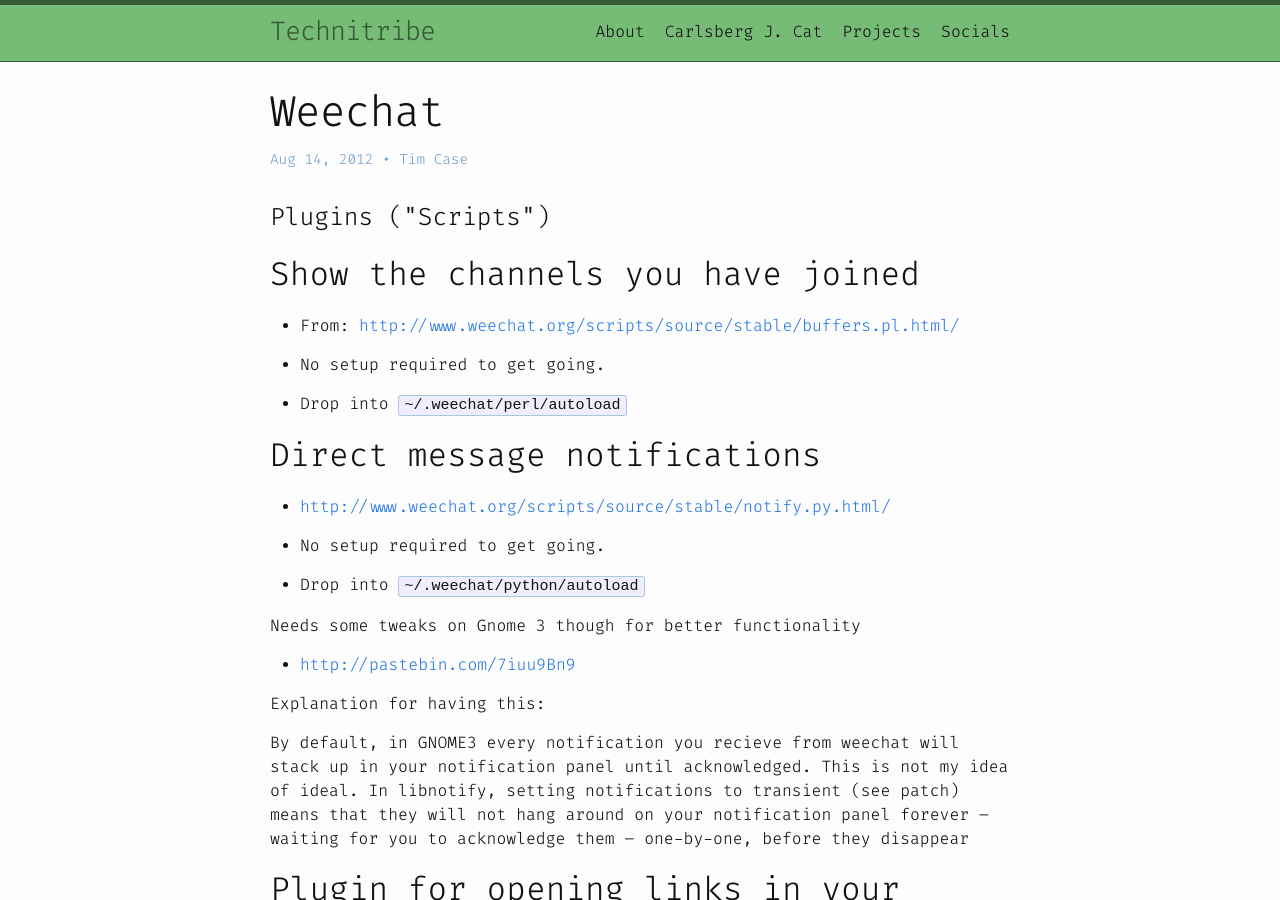
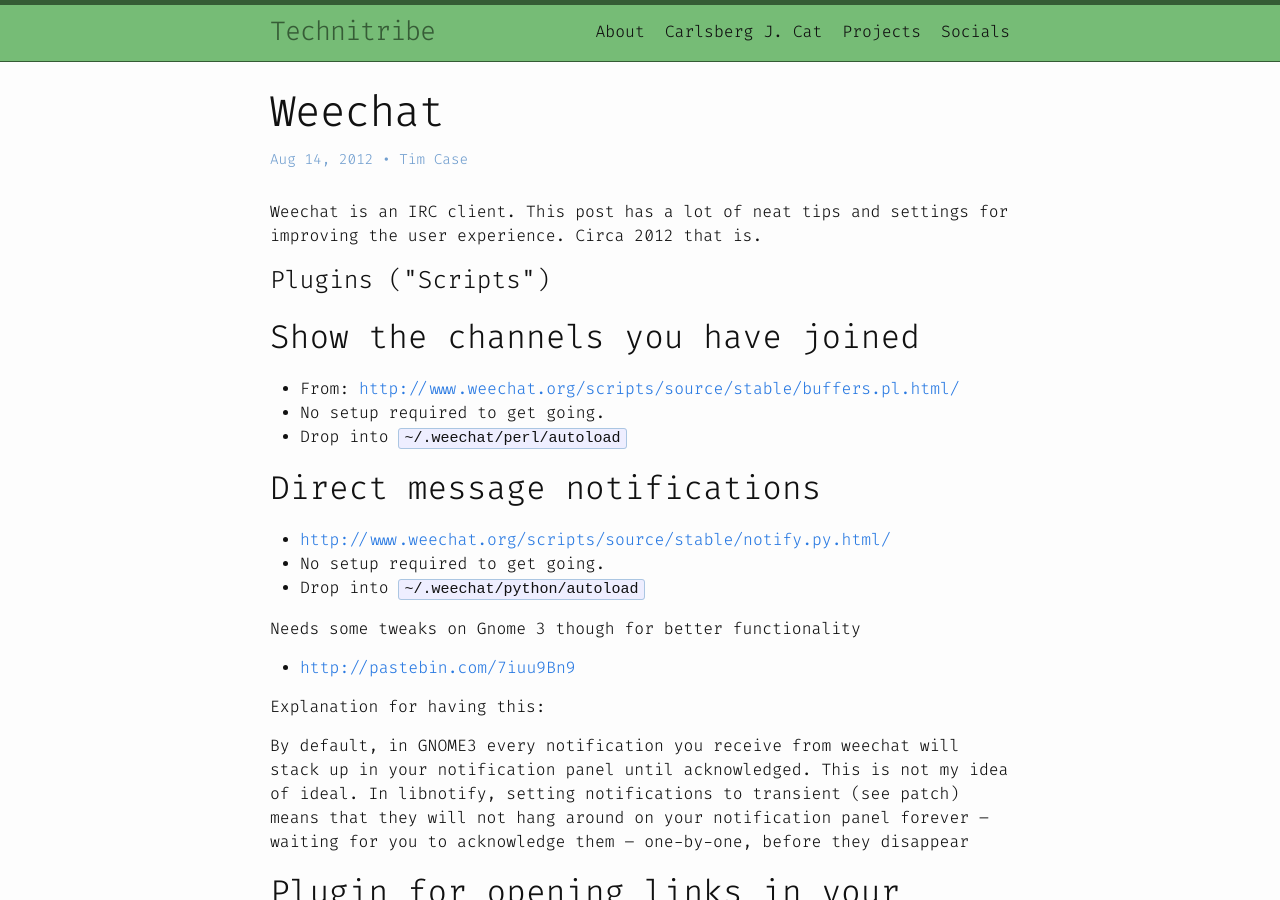
Before and after one commit to timlnx/blog.lnx.cx, a Jekyll site: the page built from _posts/2012-08-14-weechat.markdown, in a window 1280 px wide and 900 px high. Built offline with Jekyll 4.4.1, drawn with Linux system fonts in a browser that asks for light colours; some of the changed text lies outside the part shown.

Commit message:
Fix formatting in ancient weechat post

```diff
--- a/_posts/2012-08-14-weechat.markdown
+++ b/_posts/2012-08-14-weechat.markdown
@@ -10,75 +10,41 @@
 - weehcat
 ---
 
+Weechat is an IRC client. This post has a lot of neat tips and settings for improving the user experience. Circa 2012 that is.
+
 # Plugins ("Scripts")
-
-
-
 
 ## Show the channels you have joined
 
-
-
-
-
-
-  * From: [http://www.weechat.org/scripts/source/stable/buffers.pl.html/](http://www.weechat.org/scripts/source/stable/buffers.pl.html/)
-
-
-
-
-  * No setup required to get going.
-
-
-
-
-  * Drop into `~/.weechat/perl/autoload`
+* From: [http://www.weechat.org/scripts/source/stable/buffers.pl.html/](http://www.weechat.org/scripts/source/stable/buffers.pl.html/)
+* No setup required to get going.
+* Drop into `~/.weechat/perl/autoload`
 
 
 
 
 ## Direct message notifications
 
-
-
-
-
-
-  * [http://www.weechat.org/scripts/source/stable/notify.py.html/](http://www.weechat.org/scripts/source/stable/notify.py.html/)
-
-
-  * No setup required to get going.
-
-
-  * Drop into `~/.weechat/python/autoload`
+* [http://www.weechat.org/scripts/source/stable/notify.py.html/](http://www.weechat.org/scripts/source/stable/notify.py.html/)
+* No setup required to get going.
+* Drop into `~/.weechat/python/autoload`
 
 
 Needs some tweaks on Gnome 3 though for better functionality
-
-
-  * [http://pastebin.com/7iuu9Bn9](http://pastebin.com/7iuu9Bn9)
+* [http://pastebin.com/7iuu9Bn9](http://pastebin.com/7iuu9Bn9)
 
 
 Explanation for having this:
 
-By default, in GNOME3 every notification you recieve from weechat will stack up in your notification panel until acknowledged. This is not my idea of ideal. In libnotify, setting notifications to transient (see patch) means that they will not hang around on your notification panel forever -- waiting for you to acknowledge them -- one-by-one, before they disappear
+By default, in GNOME3 every notification you receive from weechat will stack up in your notification panel until acknowledged. This is not my idea of ideal. In libnotify, setting notifications to transient (see patch) means that they will not hang around on your notification panel forever -- waiting for you to acknowledge them -- one-by-one, before they disappear
 
 
 ## Plugin for opening links in your browser
 
+* From: [http://www.weechat.org/scripts/source/stable/urlgrab.py.html/](http://www.weechat.org/scripts/source/stable/urlgrab.py.html/)
+* Useful with a `/open` alias, see the aliases section below.
 
-
-
-
-
-  * From: [http://www.weechat.org/scripts/source/stable/urlgrab.py.html/](http://www.weechat.org/scripts/source/stable/urlgrab.py.html/)
-
-
-  * Useful with a `/open` alias, see the aliases section below.
-
-
-  * Drop into  `~/.weechat/python/autoload`
-
+* Drop into  `~/.weechat/python/autoload`
 
 Why not just click the links normally? Presumably, you're running weechat in a terminal, this will cause long links to hard-wrap around the screen. When the links are hard-wrapped like this it causes the clickable portion of the URL to become truncated (you won't be able to click the full url).
 
@@ -89,60 +55,29 @@
 
 # Built-In Keybindings
 
-
-
-
 ## Go to the buffer I was last pinged in
 
-
-
-
-
-
-  * `Alt + a`
-
-
-
+* `Alt + a`
 
 ## Go to buffer #
 
+* `Alt + #`
 
+* Usage:
 
+  * `Alt + 5`
 
-
-
-  * `Alt + #`
-
-
-  * Usage:
-
-
-    * `Alt + 5`
-
-
-
-
-
-  * The current window will now display buffer number 5
-
+* The current window will now display buffer number 5
 
 See the next tip if you need to show a buffer whose number is two or more digits.
 
-
 ## Go to buffer ##
 
+* `Alt + j ##`
 
+* Usage:
 
-
-
-
-  * `Alt + j ##`
-
-
-  * Usage:
-
-
-    * `Alt + j 10`
+  * `Alt + j 10`
 
 
 
@@ -285,7 +220,7 @@
 
 
 
-At work I am logged into three IRC networks all day long: devel, corp, and freenode, I use this to set a status (tbielawa|brb, or tbielawa|wfh, ...) on all three at once:
+At work I am logged into three IRC networks all day long: devel, corp, and freenode, I use this to set a status (`tbielawa|brb`, or `tbielawa|wfh`, ...) on all three at once:
 
 
 
@@ -305,7 +240,7 @@
 
 
 
-Nick on all networks is now: tbielawa|wfh.
+Nick on all networks is now: `tbielawa|wfh`.
 
 
 ## Close the current buffer (channel window)
@@ -442,7 +377,7 @@
 
 
 
-My nick would now be set to tbielawa|wfh on all logged in servers. Requires you made the `/appendnick` alias already.
+My nick would now be set to `tbielawa|wfh` on all logged in servers. Requires you made the `/appendnick` alias already.
 
 
 ## Set a 'lunch' nick
@@ -464,7 +399,7 @@
 
 
 
-My nick would now be set to tbielawa|lunch on all logged in servers.
+My nick would now be set to `tbielawa|lunch` on all logged in servers.
 
 
 ## Set back my normal nick (as if returning from lunch)
@@ -486,7 +421,7 @@
 
 
 
-My nick would now be set back to 'tbielawa' on all logged in servers.
+My nick would now be set back to `tbielawa` on all logged in servers.
 
 
 ## Do a Figlet in another buffer
@@ -494,7 +429,7 @@
 
 
 
-Ask the _GCA_ bot in #it-eng to do a [Figlet](http://www.figlet.org/) (Figlets are large ASCII text banners). This works no matter what channel you're viewing presently, as long as it's on the same irc network:
+Ask the _GCA_ bot in `#it-eng` to do a [Figlet](http://www.figlet.org/) (Figlets are large ASCII text banners). This works no matter what channel you're viewing presently, as long as it's on the same irc network:
 
 
 
@@ -514,7 +449,7 @@
 
 
 
-The phrase **LOLCATS!** will appear in a large ASCII font in the #it-eng channel.
+The phrase **LOLCATS!** will appear in a large ASCII font in the `#it-eng` channel.
 
 
 ## Display three buffers in multiple windows
@@ -525,7 +460,7 @@
 This requires that you have three horizontally stacked windows open (see `/split3` above). It will cycle the focus through each window and then set it to display a specific buffer (channel).
 
 
-Say for example you automatically join three channels when opening weechat: #it, #secretfunchannel, and #myteamchannel:
+Say for example you automatically join three channels when opening weechat: `#it`, `#secretfunchannel`, and `#myteamchannel`:
 
 
 
@@ -542,7 +477,7 @@
 
 
 
-When the alias finishes the cursor will be focused on the center buffer (channel), which in this example would be #secretfunchannel.
+When the alias finishes the cursor will be focused on the center buffer (channel), which in this example would be `#secretfunchannel`.
 
 Final Window <-> buffer arrangement after running `/mychannels`:
 
```
